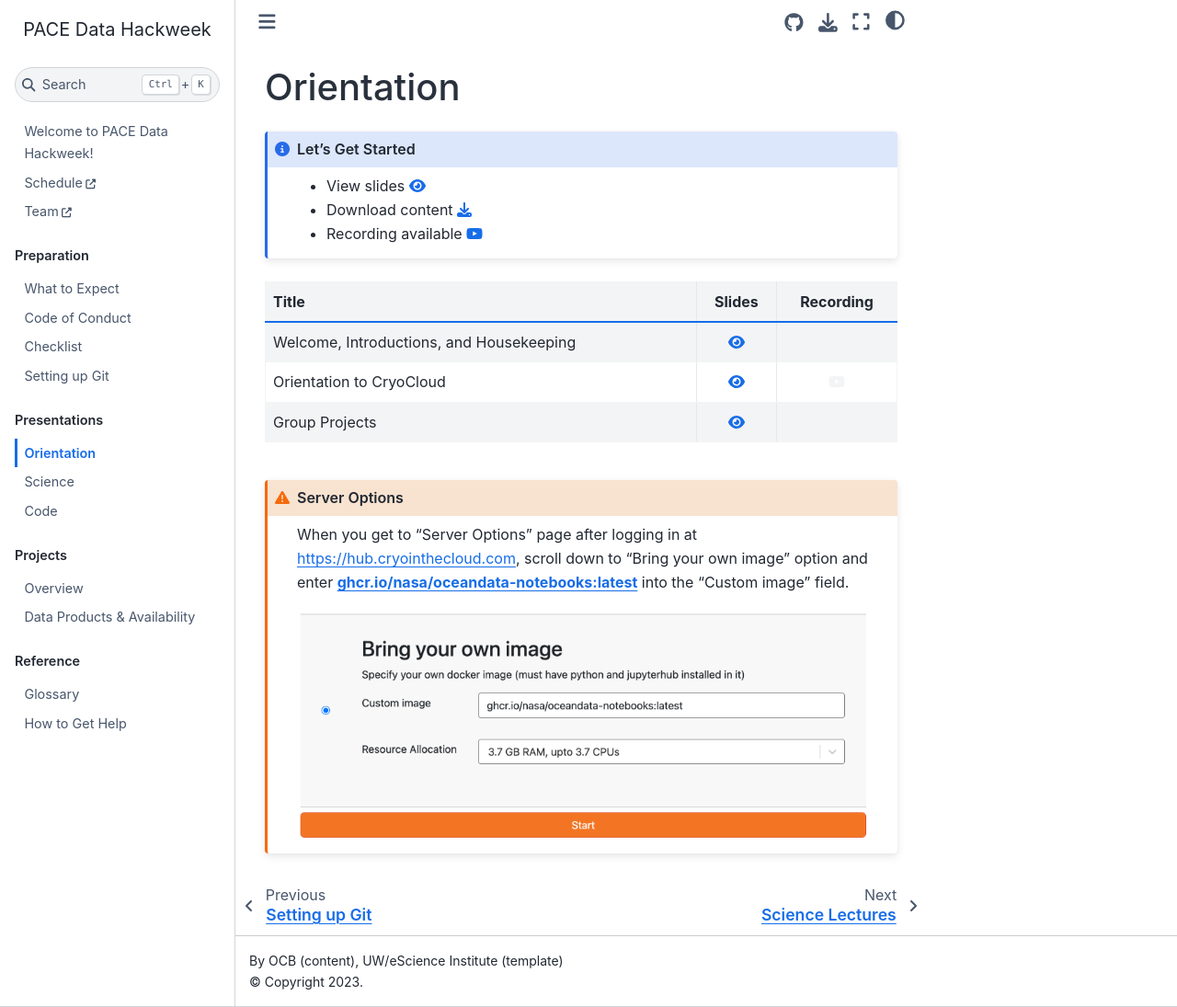
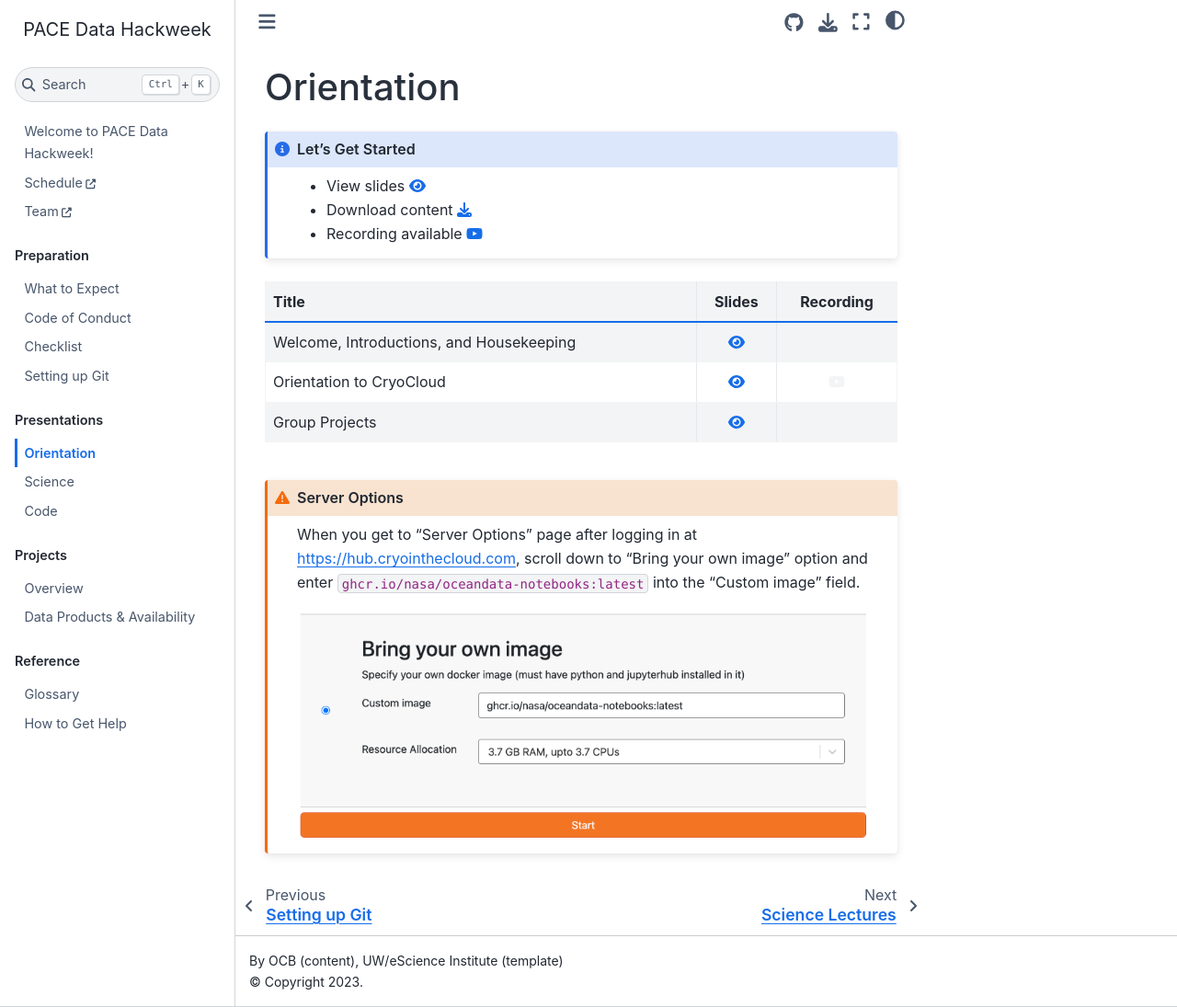
Before and after one commit to PACEHackWeek/pace-2025, a Jupyter Book: the page built from book/presentations/orientation.md, in a window 1280 px wide and 1095 px high. Shown: the whole window at 92% size. Built offline with Jupyter Book 1.0.4 settings and Sphinx 7.4.7 and the Sphinx Book theme 1.1.4, drawn with Linux system fonts in a browser that asks for light colours.

Commit message:
easier to copy

```diff
--- a/book/presentations/orientation.md
+++ b/book/presentations/orientation.md
@@ -17,7 +17,7 @@
 :class: warning
 
 When you get to "Server Options" page after logging in at {{ jupyterhub_url }},
-scroll down to "Bring your own image" option and enter **ghcr.io/nasa/oceandata-notebooks:latest** into the "Custom image" field.
+scroll down to "Bring your own image" option and enter `ghcr.io/nasa/oceandata-notebooks:latest` into the "Custom image" field.
 
 ![server_options](../img/server_options.png)
 
```
